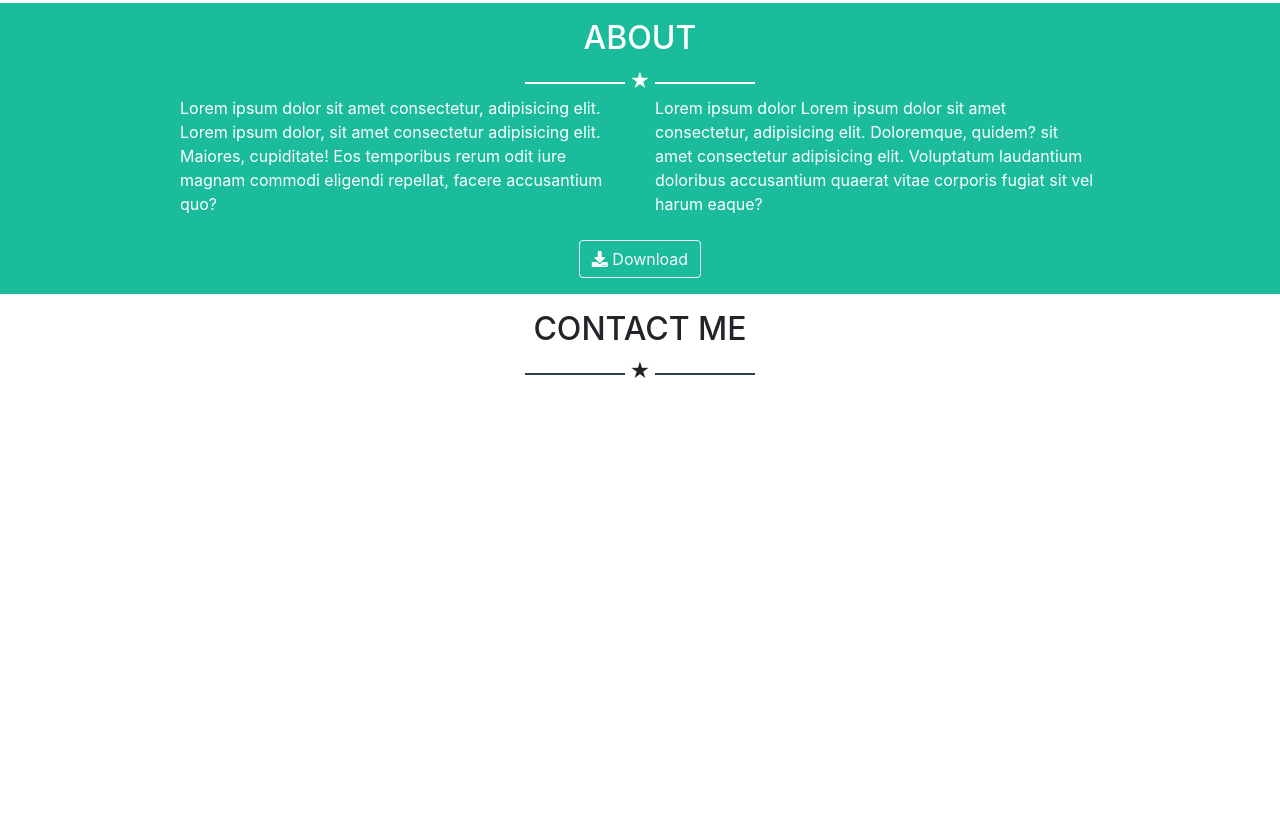
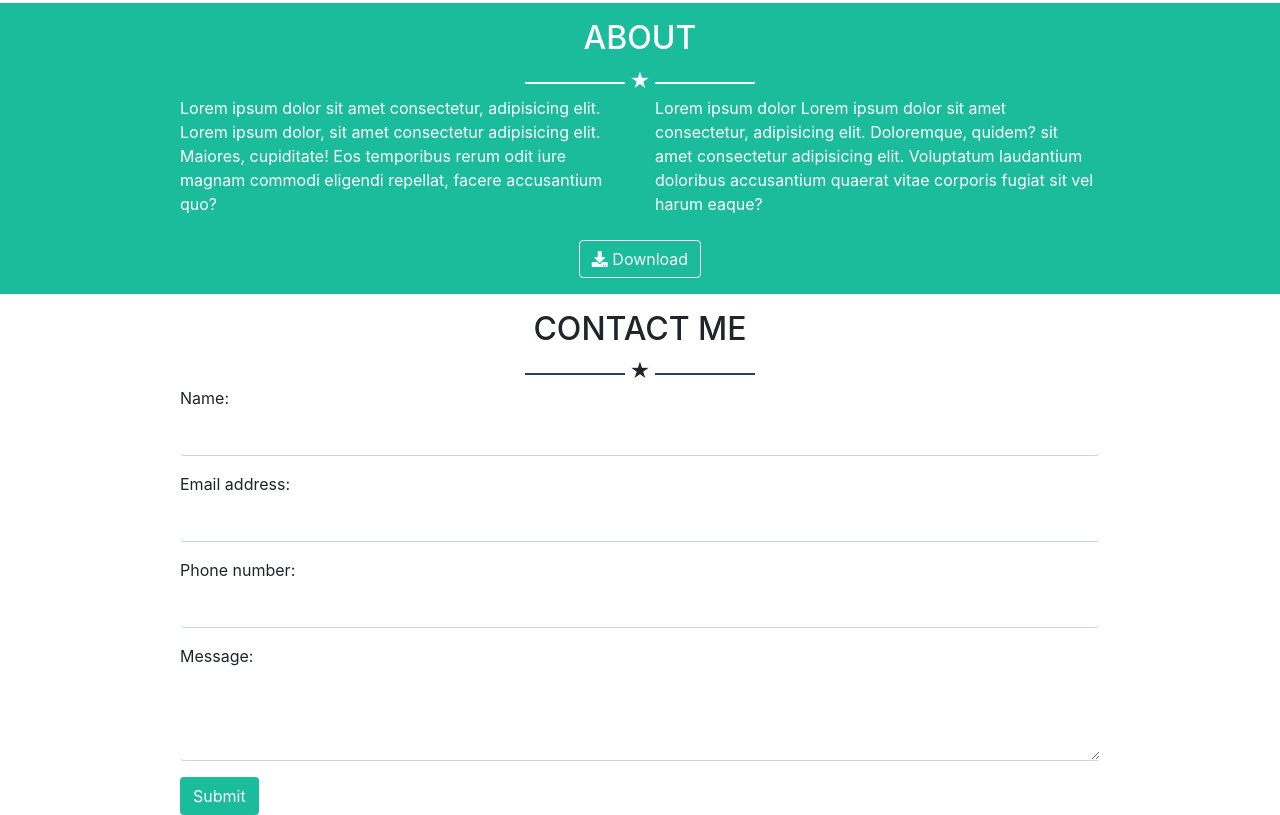
Before and after one commit to Stefania9797/html-css-bootstrap-freelancer, a plain HTML site: page index.html in a window 1280 px wide. Shown: the part 1124-1939 px from the top of the page. Before the commit the page ends 1510 px from the top, so only its background shows below. Drawn offline with nearby package versions, Linux system fonts and the light colour scheme.

Commit message:
complete contact me

```diff
--- a/index.html
+++ b/index.html
@@ -114,7 +114,26 @@
                 <div class="row">
                     <div class="offset-1"></div>
                     <div class="col-lg-10">
+                        <form">
+                            <div class="form-group">
+                                <label for="Name">Name:</label>
+                                <input type="text" class="form-control border-top-0 border-left-0 border-right-0">
+                            </div>
+                            <div class="form-group">
+                              <label for="email">Email address:</label>
+                              <input type="email" class="form-control border-top-0 border-left-0 border-right-0" id="email">
+                            </div>
+                            <div class="form-group">
+                                <label for="Phone">Phone number:</label>
+                                <input type="number" class="form-control border-top-0 border-left-0 border-right-0">
+                            </div>
+                            <div class="form-group">
+                                <label for="form7">Message:</label>
+                                <textarea id="form7" class="md-textarea form-control border-top-0 border-left-0 border-right-0" rows="3"></textarea>
+                              </div>
+                              <button type="submit" class="btn bg_green text-white">Submit</button>
 
+                        </form>
                     </div>
                     <div class="offset-1"></div>
                 </div>
```
